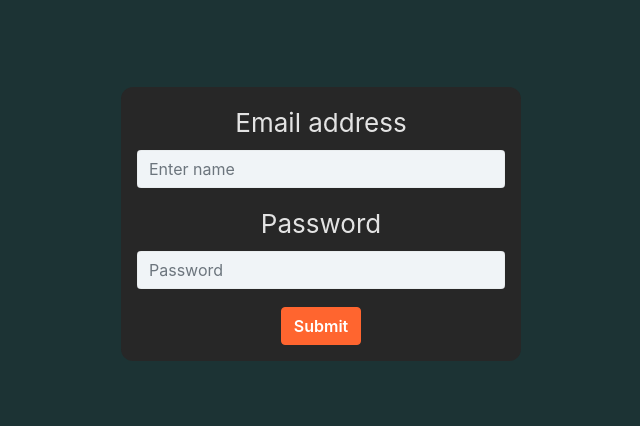
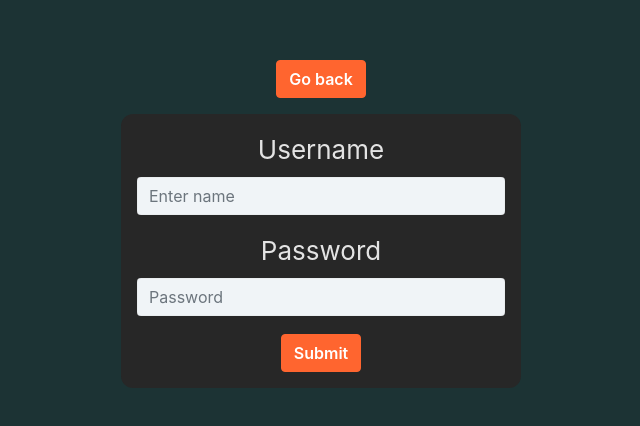
Before and after one commit to adbollinger/game-workout-app, a React (Create React App) app in the folder client/: page /account/create in a window 1280 px wide. Shown: the part 192-618 px from the top of the page, without its empty margins (319-959 px from the left). Built offline with nearby package versions, Linux system fonts and the light colour scheme.

Commit message:
Initial conversions from class based to functional

```diff
--- a/client/src/App.js
+++ b/client/src/App.js
@@ -6,9 +6,9 @@ import { BrowserRouter as Router, Switch, Route } from 'react-router-dom';
 import { Provider } from "react-redux";
 
 import store from "./store.js";
-import Account from './components/account/Account.js';
 import HomePage from './components/HomePage';
 import MainRouter from './components/main/MainRouter';
+import Account from './components/account/Account';
 
 function App() {
   return (
--- a/client/src/components/account/Account.js
+++ b/client/src/components/account/Account.js
@@ -1,21 +1,16 @@
-import React, { Component } from 'react';
-import { Route } from 'react-router-dom';
-import CreateAccount from './CreateAccount';
+import React from "react";
+import { Route } from "react-router-dom";
+import CreateAccount from "./CreateAccount";
 
-import Login from './Login';
+import Login from "./Login";
 
-class Account extends Component {
-    static propTypes = {
-    }
-
-    render() {
-        return (
-            <div className="App-body">
-                <Route path="/account/login" component={Login} />
-                <Route path="/account/create" component={CreateAccount} />
-            </div>
-        )
-    }
-}
+const Account = () => {
+  return (
+    <div className="App-body">
+      <Route path="/account/login" component={Login} />
+      <Route path="/account/create" component={CreateAccount} />
+    </div>
+  );
+};
 
 export default Account;
--- a/client/src/components/account/CreateAccount.js
+++ b/client/src/components/account/CreateAccount.js
@@ -1,67 +1,61 @@
-import React, { Component } from 'react';
+import React, { useState } from 'react';
 import { userActions } from '../../_actions';
-import { connect } from 'react-redux';
+
+import { useSelector, useDispatch } from 'react-redux';
 
 import Form from 'react-bootstrap/Form';
 import Button from 'react-bootstrap/Button';
+import { withRouter } from 'react-router-dom';
 
-class CreateAccount extends Component {
+const CreateAccount = (props) => {
+    const dispatch = useDispatch()
 
-    constructor() {
-        super();
-        this.state = {
-            name: '',
-            password: '',
-            submit: false
-        };
-    }
+    const [name, setName] = useState('');
+    const [password, setPassword] = useState('');
+    const [submitted, setSubmitted] = useState(false);
 
-    handleSubmit = (e) => {
+    const loading = useSelector(state => state.userReducer.loading);
+    const user = useSelector(state => state.userReducer.user);
+
+    const handleSubmit = (e) => {
         e.preventDefault();
 
         const user = {
-            name: this.state.name,
-            password: this.state.password,
+            name,
+            password,
             pushups: 0,
             situps: 0,
             squats: 0,
         };
 
-        this.setState({
-            submit: true
-        })
+        setSubmitted(true);
 
-        this.props.addUser(user);
+        dispatch(userActions.addUser(user));
     }
 
-    handleInputChange = (e) => {
-        const target = e.target;
-        const value = target.value;
-        const name = target.name;
-
-        this.setState({
-            [name]: value
-        });
+    const returnHome = () => {
+        props.history.push('/');
     }
 
-    render() {
     return (
         <div>
-                <Form onSubmit={this.handleSubmit} className="card-view">
+            <Button onClick={returnHome} className="mb-3">Go back</Button>
+            <Form onSubmit={handleSubmit} className="card-view">
                 <Form.Group controlId="name">
-                        <Form.Label>Email address</Form.Label>
-                        <Form.Control type="text" name="name" placeholder="Enter name" value={this.state.name} onChange={this.handleInputChange} />
+                    <Form.Label>Username</Form.Label>
+                    <Form.Control type="text" name="name" placeholder="Enter name" value={name} onChange={(e) => setName(e.target.value)} />
                 </Form.Group>
 
                 <Form.Group controlId="password">
                     <Form.Label>Password</Form.Label>
-                        <Form.Control type="password" name="password" placeholder="Password" value={this.state.password} onChange={this.handleInputChange} />
+                    <Form.Control type="password" name="password" placeholder="Password" value={password} onChange={(e) => setPassword(e.target.value)} />
                 </Form.Group>
 
-                    <Button variant="primary" type="submit" onSubmit={this.handleSubmit}>
+                <Button variant="primary" type="submit" onSubmit={handleSubmit}>
                     Submit
                 </Button>
-                    { this.state.submit && !this.users && (this.users && !this.users.loading) &&
+
+                { submitted && !user && !loading &&
                     <Form.Text className="text-muted">
                         There was an issue creating your account.
                     </Form.Text>
@@ -70,16 +64,5 @@ class CreateAccount extends Component {
         </div>
     )
 }
-}
 
-const mapStateToProps = (state) => {
-    const { userReducer, authReducer } = state;
-    const { user } = authReducer;
-    return { userReducer, user }
-};
-
-const actions = {
-    addUser: userActions.addUser
-}
-
-export default connect(mapStateToProps, actions)(CreateAccount);
+export default withRouter(CreateAccount);
--- a/client/src/components/account/Login.js
+++ b/client/src/components/account/Login.js
@@ -1,59 +1,44 @@
-import React, { Component } from 'react'
-import PropTypes from 'prop-types'
-
+import React, { useState, useEffect } from 'react'
 import InputGroup from 'react-bootstrap/InputGroup';
 import FormControl from 'react-bootstrap/FormControl';
 import Form from 'react-bootstrap/Form';
 import Button from 'react-bootstrap/Button';
 import { authActions } from '../../_actions';
-import { connect } from 'react-redux';
+import { useSelector, useDispatch } from 'react-redux';
 import { withRouter } from 'react-router-dom';
-import { compose } from 'redux';
 
-class Login extends Component {
-    static propTypes = {
-        login: PropTypes.func.isRequired,
-        user: PropTypes.object
+const Login = (props) => {
+    const dispatch = useDispatch();
+
+    const [name, setName] = useState('');
+    const [password, setPassword] = useState('');
+
+    const loading = useSelector(state => state.userReducer.loading);
+    const isLoggedIn = useSelector(state => state.authReducer.loggedIn);
+
+    useEffect(() => {
+        dispatch(authActions.getUser());
+
+        if (!loading && isLoggedIn) {
+            props.history.push('/home');
         }
+    }, [isLoggedIn]);
 
-    constructor() {
-        super();
-        this.state = {
-            name: "",
-            password: ""
-        };
-    }
-
-    handleInputChange = (event) => {
-        const target = event.target;
-        const value = target.value;
-        const name = target.name;
-
-        this.setState({
-            [name]: value
-        });
-    }
-
-    handleSubmit = (event) => {
+    const handleSubmit = (event) => {
         const form = event.currentTarget;
 
         event.preventDefault();
         event.stopPropagation();
 
-        if (form.checkValidity() !== false && this.state.name !== '') {
-            this.props.login(this.state.name, this.state.password);
+        if (form.checkValidity() !== false && name !== '') {
+            dispatch(authActions.login(name, password));
         }
-    }
-
-    render() {
-        if (!this.props.loading && this.props.user.name) {
-            this.props.history.push('/home');
     }
 
     return (
         <div>
             <h1>Login</h1>
-                <Form onSubmit={this.handleSubmit} className="card-view">
+            <Form onSubmit={handleSubmit} className="card-view">
                 <InputGroup className="mb-2">
                     <InputGroup.Prepend>
                         <InputGroup.Text id="name">Name</InputGroup.Text>
@@ -64,7 +49,7 @@ class Login extends Component {
                         placeholder=""
                         aria-label="0"
                         aria-describedby="name"
-                            onChange={this.handleInputChange}
+                        onChange={(e) => setName(e.target.value)}
                     />
                 </InputGroup>
                 <InputGroup className="mb-3">
@@ -77,7 +62,7 @@ class Login extends Component {
                         placeholder=""
                         aria-label="0"
                         aria-describedby="password"
-                            onChange={this.handleInputChange}
+                        onChange={(e) => setPassword(e.target.value)}
                     />
                 </InputGroup>
 
@@ -85,20 +70,7 @@ class Login extends Component {
             </Form>
         </div>
     )
-    }
+
 }
 
-const mapStateToProps = (state) => {
-    const { userReducer, authReducer } = state;
-    const { user } = authReducer;
-    return { userReducer, user }
-};
-
-const actions = {
-    login: authActions.login
-}
-
-export default compose(
-    withRouter,
-    connect(mapStateToProps, actions)
-)(Login);
+export default withRouter(Login);
```
Lines whose indentation alone changed are shown as unchanged.
